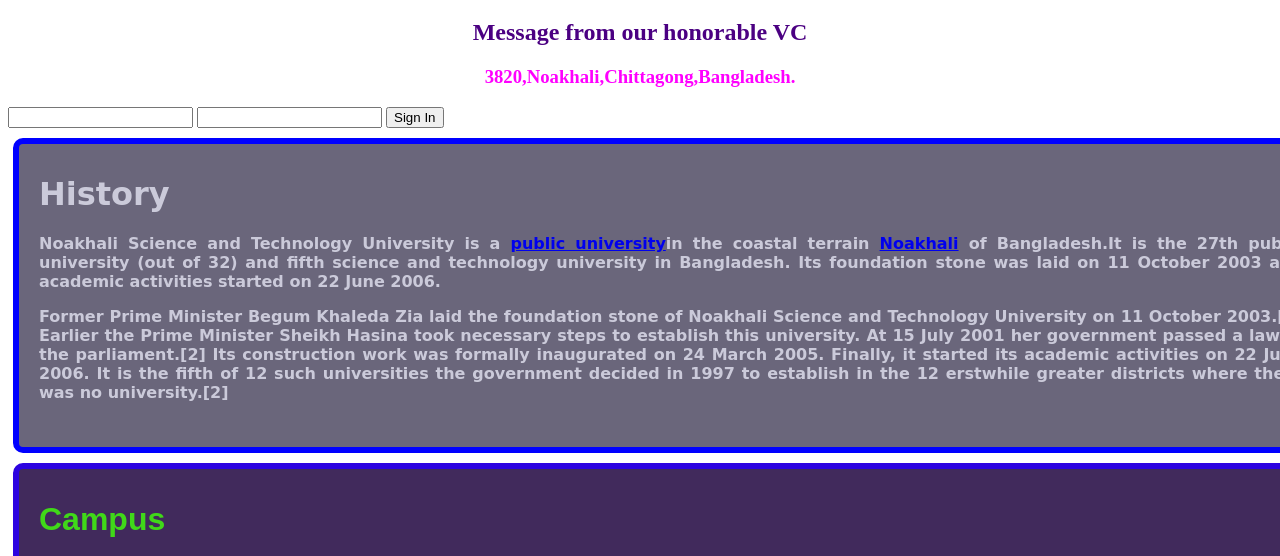
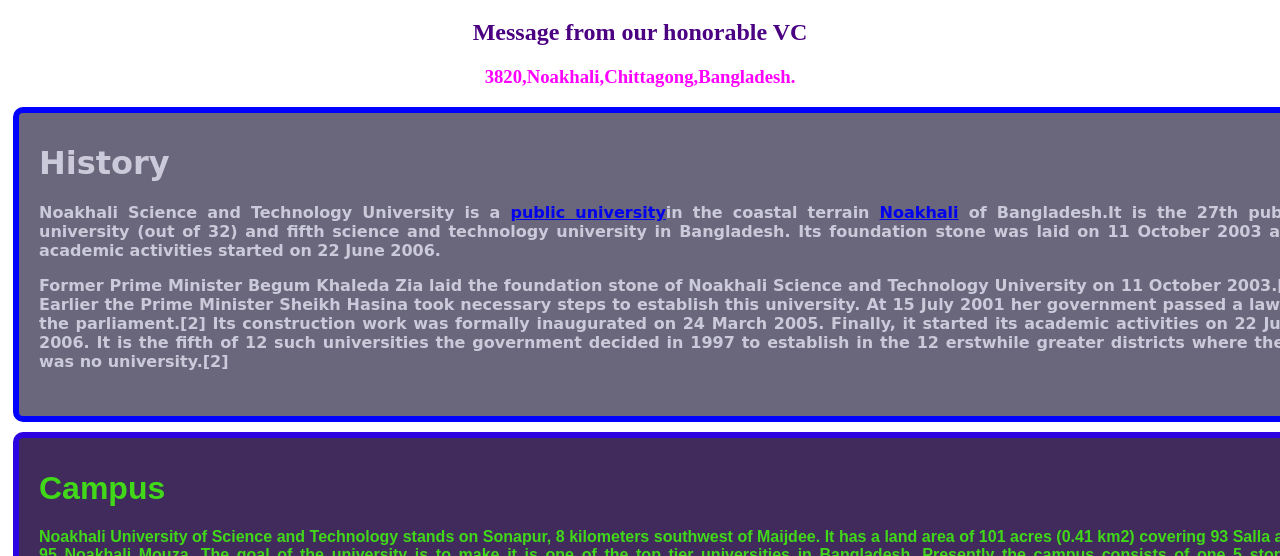
Before and after one commit to farman-arefin-outlook/my_new_repo, a plain HTML site: page index.html in a window 1280 px wide. Shown: the part 189-745 px from the top of the page. Drawn offline with Linux system fonts and the light colour scheme.

Commit message:
Delete input button

```diff
--- a/index.html
+++ b/index.html
@@ -101,7 +101,6 @@
         <h2>Message from our honorable VC</h2>
         <h3>3820,Noakhali,Chittagong,Bangladesh.</h3>
     </div>
-    <input type="email"> <input type="password"> <button>Sign In</button>
     <div class="para-1">
 
         <h1><b>History</b></h1>
```
